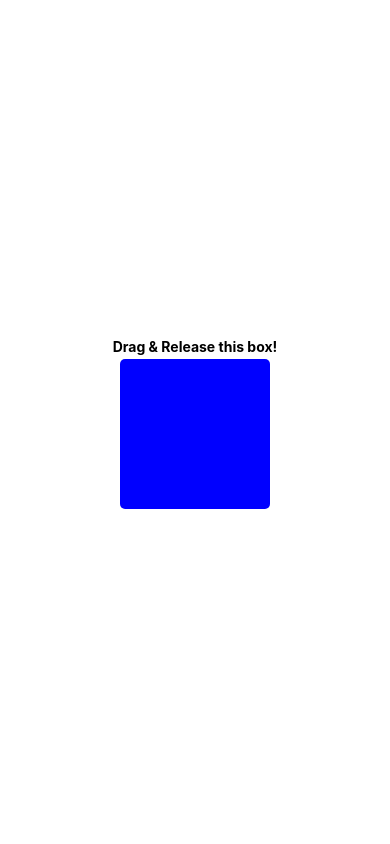
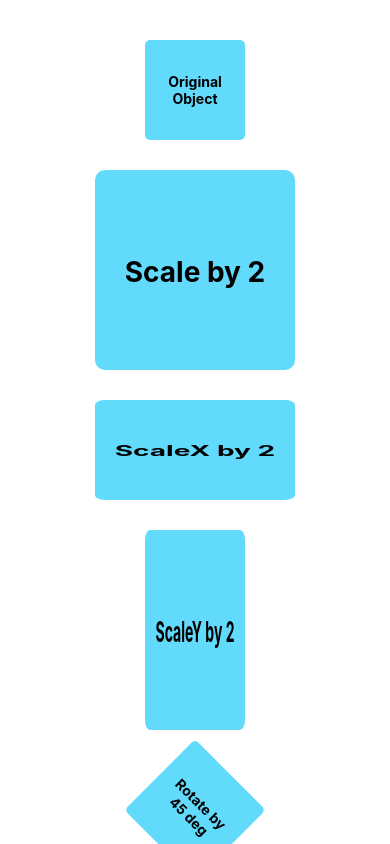
Before and after one commit to usmansbk/react-native-animations, a React Native app: screen / in a window 390 px wide. Built offline with nearby package versions, Linux system fonts and the light colour scheme.

Commit message:
transformations

```diff
--- a/App.js
+++ b/App.js
@@ -1,8 +1,10 @@
 import React from 'react';
 // import TwitterHeader from './components/TwitterHeader';
 // import AnimatedTuts from './components/AnimatedTut';
-import PanResponder from './components/PanResponder';
+// import PanResponder from './components/PanResponder';
+// import Animations from './components/Animations';
+import Transformations from './components/Transformation';
 
 export default function App() {
-  return <PanResponder />;
+  return <Transformations />;
 }
--- /dev/null
+++ b/components/Animations.js
@@ -0,0 +1,56 @@
+import React, {useRef} from 'react';
+import {
+  View,
+  Animated,
+  TouchableWithoutFeedback,
+  StyleSheet,
+  Text,
+} from 'react-native';
+
+const styles = StyleSheet.create({
+  container: {
+    flex: 1,
+    justifyContent: 'center',
+    alignItems: 'center',
+    backgroundColor: 'green',
+  },
+  box: {
+    width: 150,
+    height: 150,
+    backgroundColor: 'tomato',
+  },
+  box2: {
+    backgroundColor: 'blue',
+  },
+  text: {
+    fontSize: 16,
+  },
+});
+
+export default function Animations() {
+  const anim = useRef(new Animated.Value(1)).current;
+  const onPress = () =>
+    Animated.timing(anim, {
+      toValue: anim._value === 2 ? 1 : 2,
+      duration: 500,
+      useNativeDriver: false,
+    }).start();
+
+  return (
+    <View style={styles.container}>
+      <View style={[styles.box, styles.box2]} />
+      <TouchableWithoutFeedback onPress={onPress}>
+        <Animated.View
+          style={[
+            styles.box,
+            {
+              transform: [{scaleY: anim}],
+              // height: anim,
+            },
+          ]}>
+          <Text style={styles.text}>Hello World Lorem Ipsum Dolor Amet</Text>
+        </Animated.View>
+      </TouchableWithoutFeedback>
+    </View>
+  );
+}
--- /dev/null
+++ b/components/Transformation.js
@@ -0,0 +1,139 @@
+import React from 'react';
+import {ScrollView, StyleSheet, Text, View} from 'react-native';
+
+const styles = StyleSheet.create({
+  container: {
+    flex: 1,
+  },
+  contentContainer: {
+    alignItems: 'center',
+    paddingBottom: 60,
+  },
+  box: {
+    height: 100,
+    width: 100,
+    borderRadius: 5,
+    marginVertical: 40,
+    backgroundColor: '#61dafb',
+    alignItems: 'center',
+    justifyContent: 'center',
+  },
+  text: {
+    fontSize: 14,
+    fontWeight: 'bold',
+    margin: 8,
+    color: '#000',
+    textAlign: 'center',
+  },
+});
+
+export default function Transformation() {
+  return (
+    <View style={styles.container}>
+      <ScrollView contentContainerStyle={styles.contentContainer}>
+        <View style={styles.box}>
+          <Text style={styles.text}>Original Object</Text>
+        </View>
+        <View
+          style={[
+            styles.box,
+            {
+              transform: [{scale: 2}],
+            },
+          ]}>
+          <Text style={styles.text}>Scale by 2</Text>
+        </View>
+        <View
+          style={[
+            styles.box,
+            {
+              transform: [{scaleX: 2}],
+            },
+          ]}>
+          <Text style={styles.text}>ScaleX by 2</Text>
+        </View>
+        <View
+          style={[
+            styles.box,
+            {
+              transform: [{scaleY: 2}],
+            },
+          ]}>
+          <Text style={styles.text}>ScaleY by 2</Text>
+        </View>
+        <View
+          style={[
+            styles.box,
+            {
+              transform: [{rotate: '45deg'}],
+            },
+          ]}>
+          <Text style={styles.text}>Rotate by 45 deg</Text>
+        </View>
+        <View
+          style={[
+            styles.box,
+            {
+              transform: [{rotateX: '45deg'}, {rotateZ: '45deg'}],
+            },
+          ]}>
+          <Text style={styles.text}>Rotate X&Z by 45 deg</Text>
+        </View>
+        <View
+          style={[
+            styles.box,
+            {
+              transform: [{rotateY: '45deg'}, {rotateZ: '45deg'}],
+            },
+          ]}>
+          <Text style={styles.text}>Rotate Y&Z by 45 deg</Text>
+        </View>
+        <View
+          style={[
+            styles.box,
+            {
+              transform: [{skewX: '45deg'}],
+            },
+          ]}>
+          <Text style={styles.text}>SkewX by 45 deg</Text>
+        </View>
+        <View
+          style={[
+            styles.box,
+            {
+              transform: [{skewY: '45deg'}],
+            },
+          ]}>
+          <Text style={styles.text}>SkewY by 45 deg</Text>
+        </View>
+        <View
+          style={[
+            styles.box,
+            {
+              transform: [{skewX: '45deg'}, {skewY: '45deg'}],
+            },
+          ]}>
+          <Text style={styles.text}>Skew X&Y by 30 deg</Text>
+        </View>
+        <View
+          style={[
+            styles.box,
+            {
+              transform: [{translateX: -50}],
+            },
+          ]}>
+          <Text style={styles.text}>TranslateX by -50</Text>
+        </View>
+        <View
+          style={[
+            styles.box,
+            {
+              transform: [{translateX: 50}],
+            },
+          ]}>
+          <Text style={styles.text}>TranslateX by 50</Text>
+        </View>
+      </ScrollView>
+    </View>
+  );
+}
```
